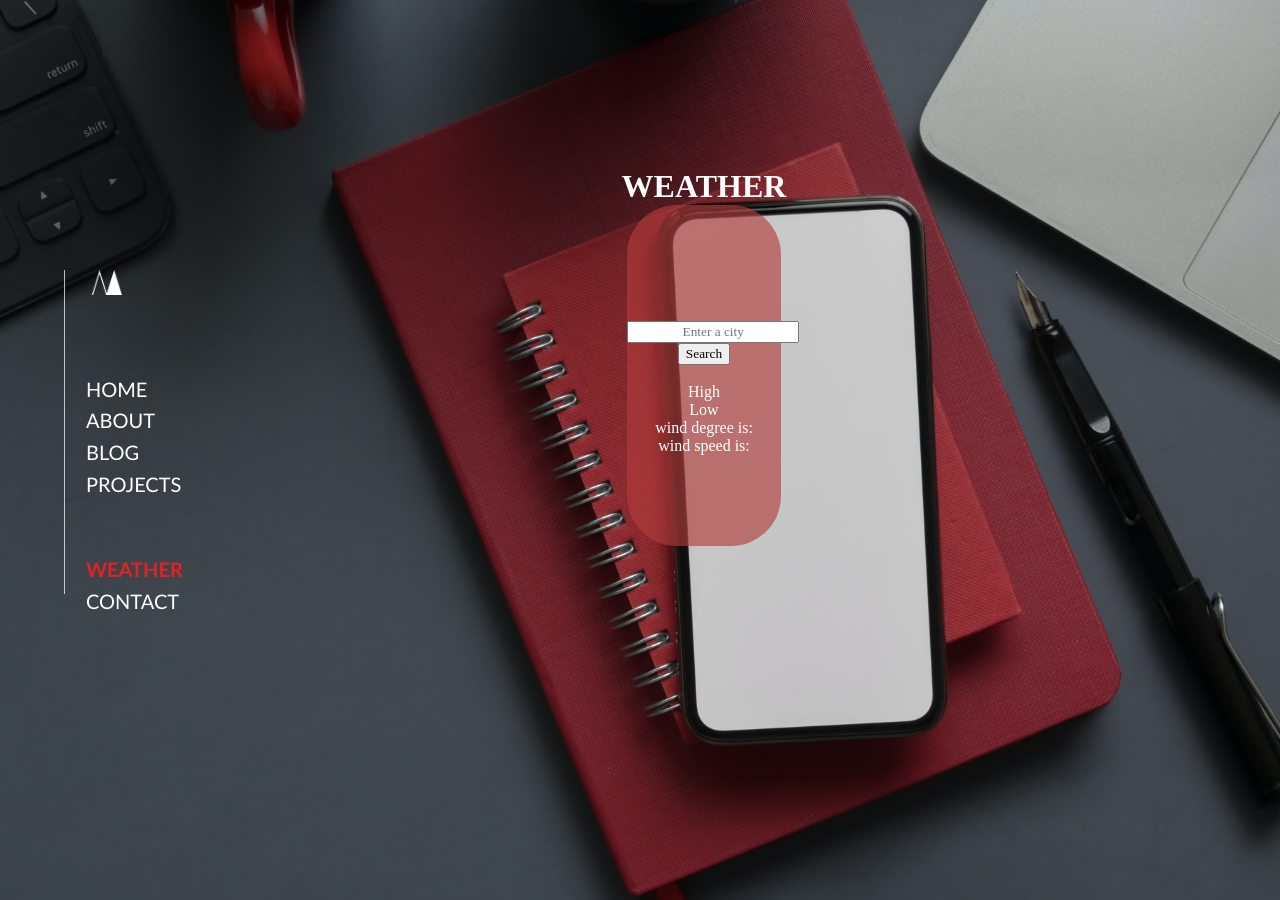
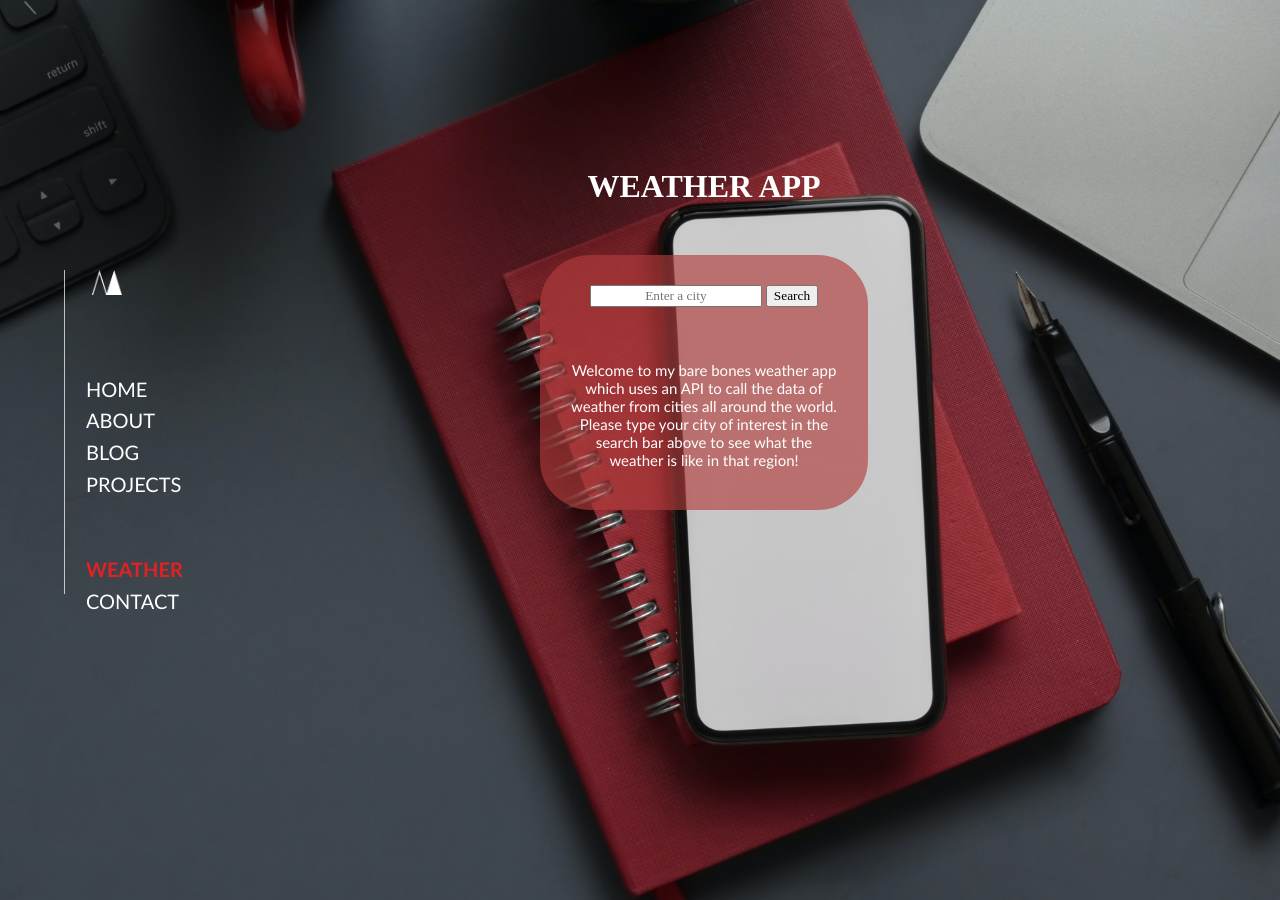
Before and after one commit to Illcarious/Illcarious.github.io, a Jekyll site: the page weather.html, which Jekyll copies as it is, in a window 1280 px wide. Built offline with Jekyll 4.4.1, drawn with Linux system fonts in a browser that asks for light colours.

Commit message:
Update website to include weather app

```diff
--- a/about.html
+++ b/about.html
@@ -5,7 +5,7 @@
     <title>What I'll Do For You</title>
     <link rel="icon" type="image/png" href="./images/Flav.png">
     <link rel="stylesheet" type="text/css" href="./css/main.css">
-	<link href="https://fonts.googleapis.com/css2?family=Dosis&family=Open+Sans+Condensed:wght@300&display=swap" rel="stylesheet">
+    <link href="https://fonts.googleapis.com/css2?family=Dosis&family=Open+Sans+Condensed:wght@300&display=swap" rel="stylesheet">
 </head>
 
 <body class="about_body">
--- a/blog.html
+++ b/blog.html
@@ -1,3 +1,6 @@
+---
+title: Blog
+---
 
 <!DOCTYPE html>
 <html>
--- a/contact.html
+++ b/contact.html
@@ -18,6 +18,7 @@
             <li><a href="./about.html">ABOUT</a></li>
             <li><a href="./blog.html">BLOG</a></li>
             <li><a href="./projects.html">PROJECTS</a></li>
+            <li><a href="./weather.html">WEATHER</a></li>
             <li><a href="./contact.html"><strong style="font-family: inherit; color: rgb(226, 34, 34);">CONTACT</strong></a></li>
         </ul>
     </div>
--- a/css/main.css
+++ b/css/main.css
@@ -159,6 +159,16 @@ ul.posts a{
     text-align: center;
 }
 
+.description-weather{
+    margin-top: 7vh;
+    margin-bottom: 50px;
+    text-align: center;
+}
+
+.weather-text{
+    display: inline-block;
+}
+
 .underline {
     background-image:linear-gradient(rgba(255, 255, 255, 0.705),rgba(255, 255, 255, 0.705));
     background-position:bottom; /*Adjust the background-position to move the line*/
@@ -262,6 +272,17 @@ ul.posts a{
     margin-left: auto;
     margin-right: auto;
     padding-top: 15%;
+    background-color: rgba(180, 61, 61, 0.633);
+    text-align: center;
+    border-radius: 50px 50px;
+}
+
+.overlay_weather{
+    width: 35%;
+    height: 25vh;
+    padding: 30px 30px 0px 30px;
+    margin-left: auto;
+    margin-right: auto;
     background-color: rgba(180, 61, 61, 0.633);
     text-align: center;
     border-radius: 50px 50px;
--- a/enter.js
+++ b/enter.js
@@ -4,6 +4,7 @@ const element = document.getElementById("cityCode");
 element.addEventListener("keydown", function (e) {
   if (e.key === "Enter") {
     myFunction();
+    navigator.vibrate(30);
   }
 });
 
--- a/index.html
+++ b/index.html
@@ -7,6 +7,7 @@
     <link rel="icon" type="image/png" href="./images/Flav.png">
     <link rel="stylesheet" type="text/css" href="./css/main.css">
     <link href="https://fonts.googleapis.com/css2?family=Dosis&family=Open+Sans+Condensed:wght@300&display=swap" rel="stylesheet">
+    <meta name="viewport" content="width=device-width, initial-scale=1.0">
 </head>
 
 <body class="home_body">
--- a/script.js
+++ b/script.js
@@ -18,13 +18,15 @@ function myFunction() {
       var windDeg = data.wind.deg;
 
       $(".icon").attr("src", icon);
-      $(".temp").html(temp); //append because your adding into this tag, image was a src itself, thats the difference
+      $(".temp").html(temp + " °C"); //append because your adding into this tag, image was a src itself, thats the difference
       //.html() instead to replace the data
       $(".weather").html(weather);
-      $(".high").html(high);
-      $(".low").html(low);
-      $(".speed").html(windSpeed);
-      $(".deg").html(windDeg);
+      $(".high").html("High: " + high + " °C");
+      $(".low").html("Low: " + low + " °C");
+      $(".speed").html("Wind speed: " + windSpeed + " KM/hr");
+      $(".deg").html("Wind degree: " + windDeg + "°");
+
+      console.log("the info: ", data);
     }
   );
 }
--- a/weather.html
+++ b/weather.html
@@ -2,7 +2,7 @@
 <html>
 
 <head>
-    <title>Quote of the day</title>
+    <title>Weather App</title>
     <link rel="icon" type="image/png" href="./images/Flav.png">
     <link rel="stylesheet" type="text/css" href="./css/main.css">
     <link href="https://fonts.googleapis.com/css2?family=Dosis&family=Open+Sans+Condensed:wght@300&display=swap" rel="stylesheet">
@@ -26,20 +26,24 @@
     <div class="blog-content">
         <div class="title"></div>
         <div class="desc_blog">
-            <div class="description"><h1>WEATHER</h1></div>
-            <div class="overlay_contact">
+            <div class="description-weather"><h1>WEATHER APP</h1></div>
+            <div class="overlay_weather">
                 <input type="text" id="cityCode" style="color: black; text-align: center;" placeholder="Enter a city">
                 <button id="searchButton" style="color: black">Search</button>
                 <div class="weather-container">
                     <img class="icon">
-                    <p class="weather"></p>
-                    <p class="temp"></p>
-                    <p>High</p>
-                    <p class="high"></p>
-                    <p>Low</p>
-                    <p class="low"></p>
-                    <p class="speed">wind degree is: </p>
-                    <p class="deg">wind speed is: </p>
+                    <br>
+                    <p class="weather" style="display: inline-block; font-family: 'Lucida Handwriting', 'Brush Script MT'; font-size: 30px;"></p>
+                    <p style="display: inline-block;">&nbsp;</p>
+                    <p class="temp" style="display: inline-block; font-family: 'Lucida Handwriting'; font-size: 30px;"></p>
+                    <br><br>
+                    <p class="high weather-text" style="font-family: 'Optima', 'Snell Roundhand', 'Brush Script MT'; font-size: 15px;">Welcome to my bare bones weather app which uses an API to call the data of weather from cities all around the world. Please type your city of interest in the search bar above to see what the weather is like in that region!</p>
+                    <br>
+                    <p class="low weather-text"></p>
+                    <br>
+                    <p class="deg weather-text"></p>
+                    <br>
+                    <p class="speed weather-text"></p>
                 </div>
             </div>
         </div>
```
